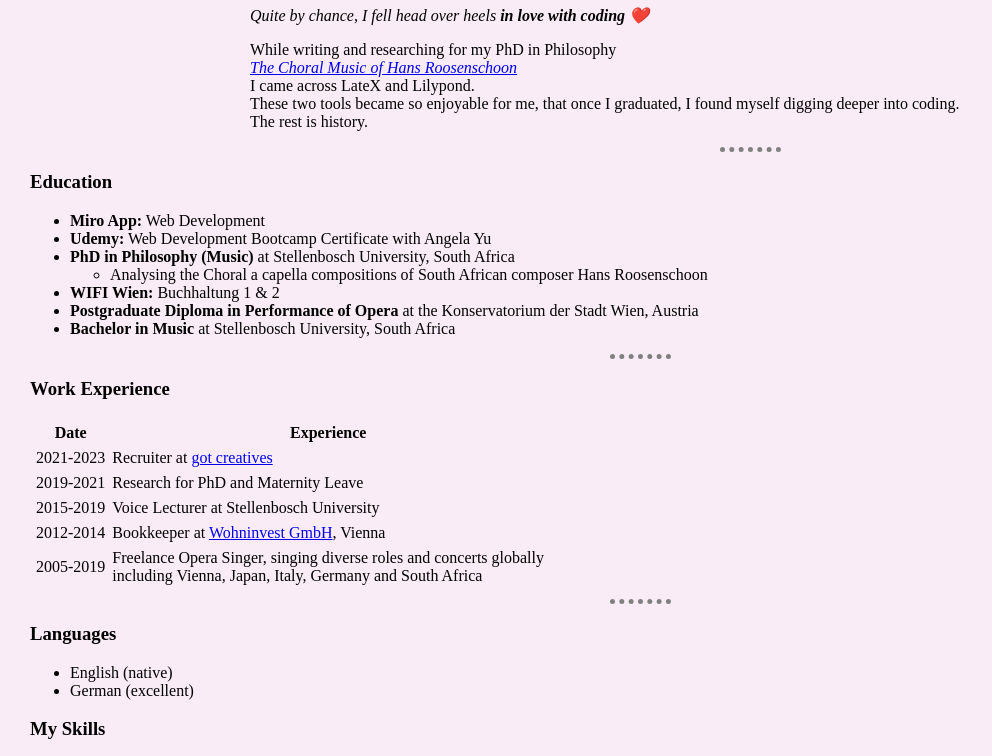
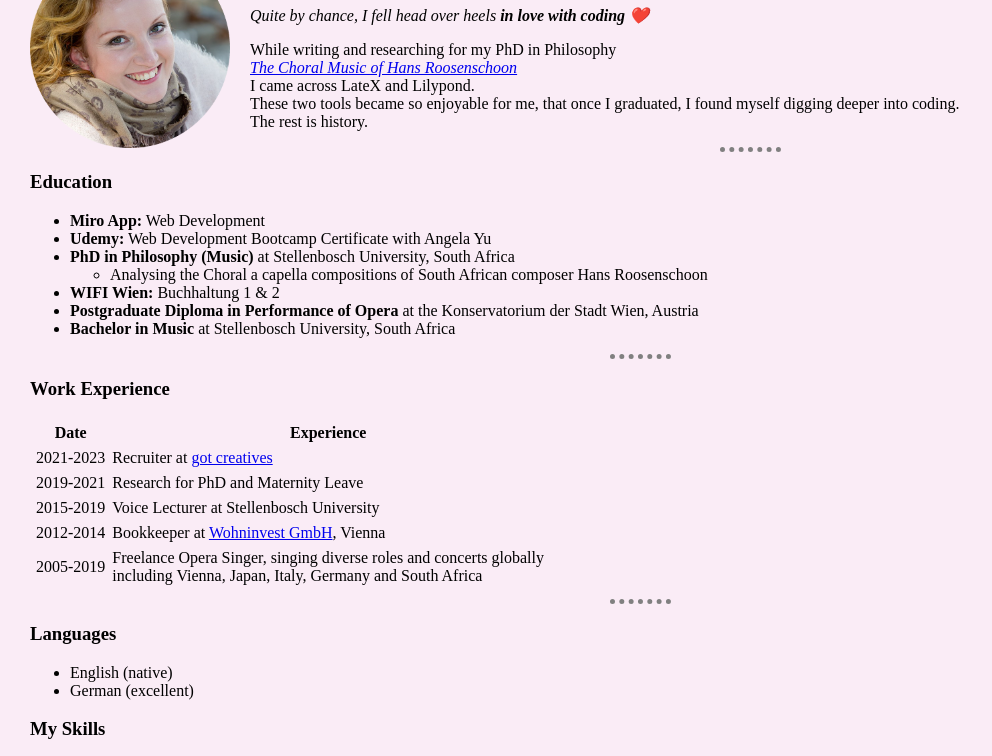
Before and after one commit to JoleneAuretKappis/cv, a plain HTML site: page index.html in a window 1280 px wide. Shown: the part 82-838 px from the top of the page, without its empty margins (0-992 px from the left). Drawn offline with Linux system fonts and the light colour scheme.

Commit message:
Update index.html
fixed image src

```diff
--- a/index.html
+++ b/index.html
@@ -45,7 +45,7 @@
   </head>
   <body>
     <div class="header">
-       <img src="./images_myPortfolio/jolene-circle.png"
+       <img src="./images/jolene-circle.png"
           height="200" width="200"
           alt="Profile picture of Jolene">
 
```
